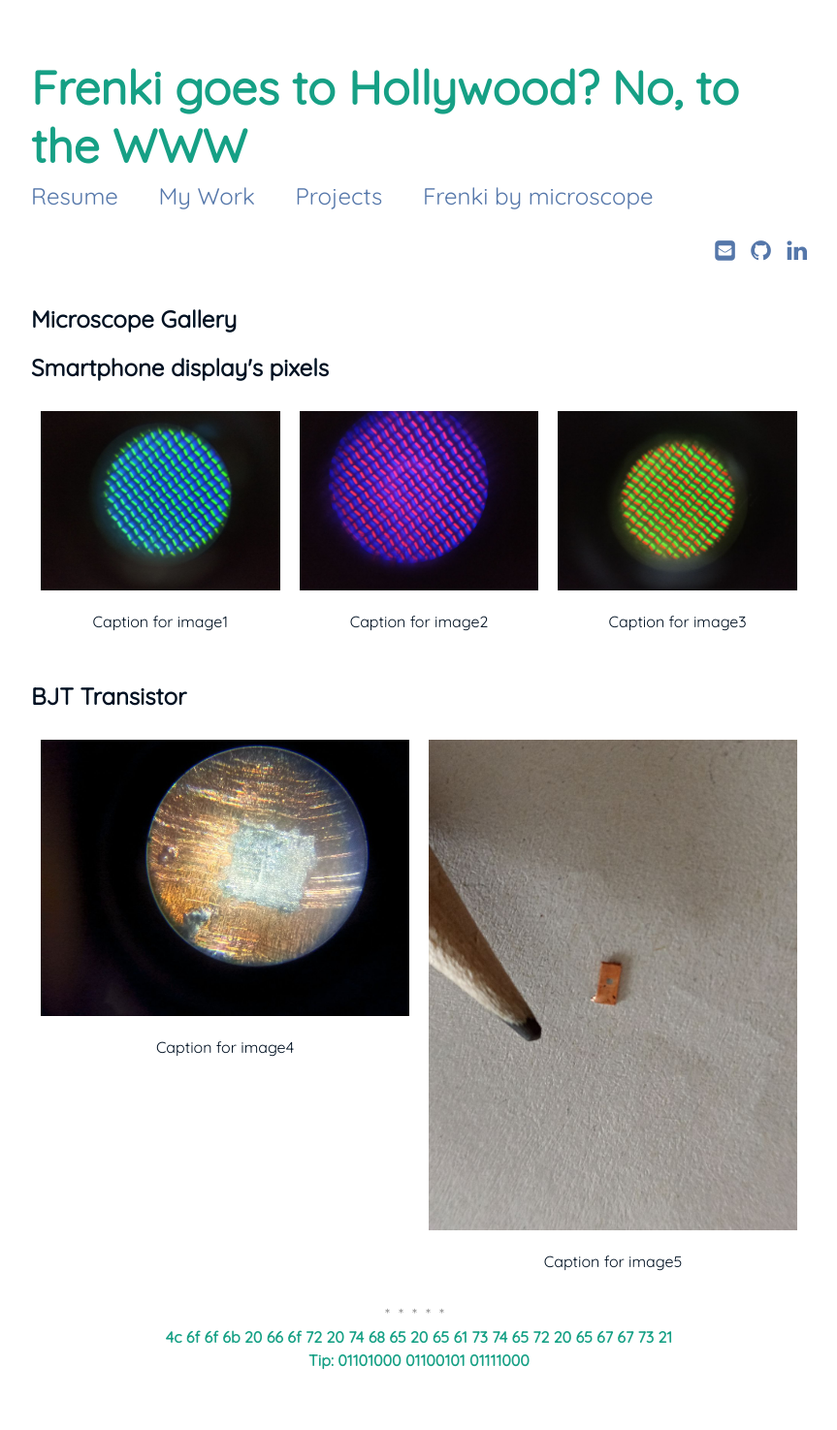
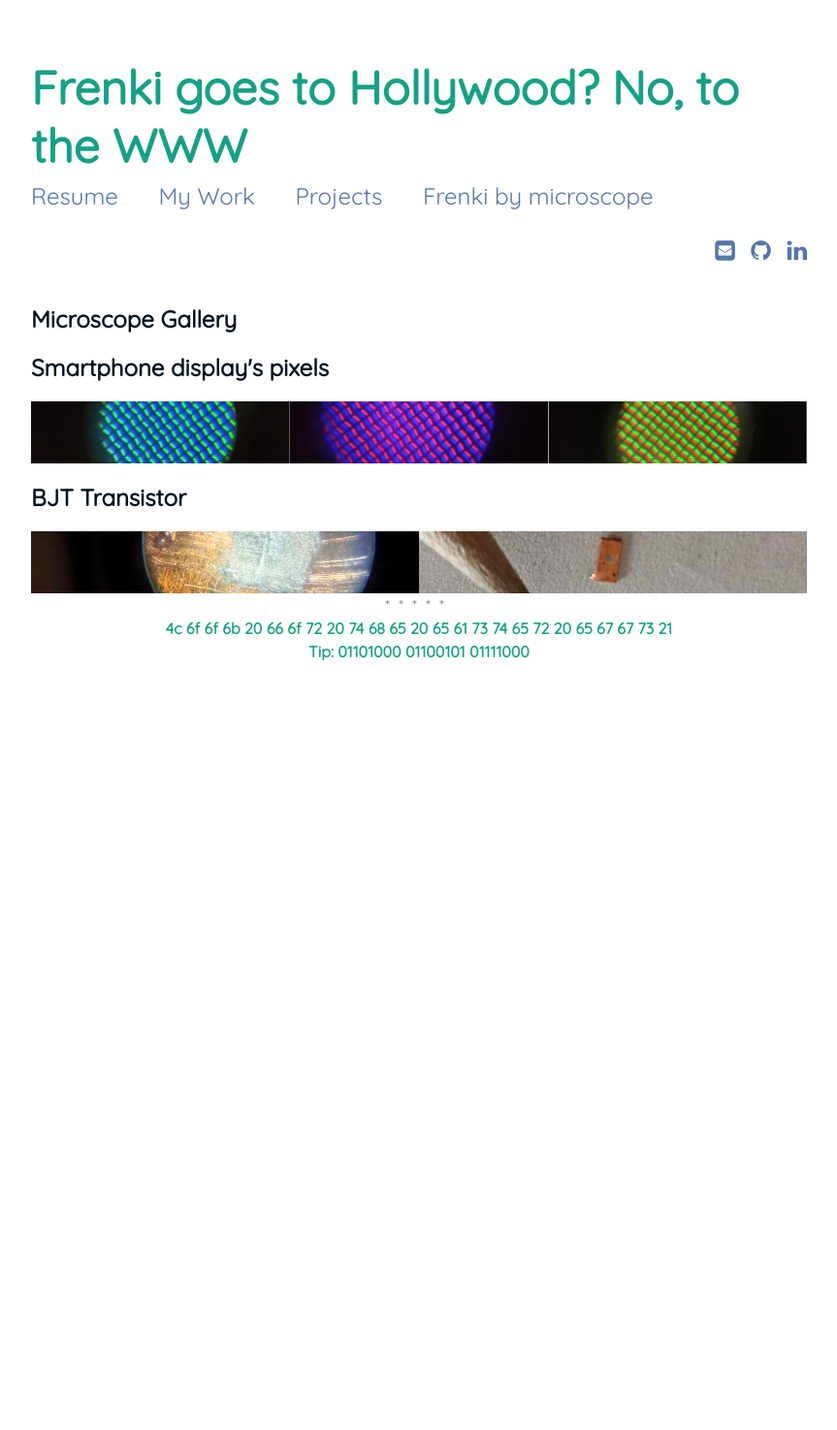
Before and after one commit to FreShq99/frenkishqepa.com, a Jekyll site: the page built from gallery.html, in a window 1280 px wide. Shown: the whole page at 97% size, without its empty margins (208-1071 px from the left). Built offline with Jekyll 4.4.1, drawn with Linux system fonts in a browser that asks for light colours; after the commit the page ends 900 px from its top, so only the background shows below that.

Commit message:
Update main.css

```diff
--- a/assets/css/main.css
+++ b/assets/css/main.css
@@ -228,15 +228,24 @@
 
   /* Grid layout */
   .row {
-     display: flex;
-     flex-wrap: wrap;
-   }
+  display: flex;
+}
 
-   .column {
-     flex: 1;
-     padding: 10px;
-     text-align: center;
-   }
+.column {
+    flex: 1;
+    overflow: hidden;
+    position: relative;
+}
+
+.column img {
+    position: absolute;
+    top: 50%;
+    left: 50%;
+    transform: translate(-50%, -50%);
+    width: 100%;
+    height: auto;
+}
+
 
   @media only screen and (max-width: 600px) {
     .column {
```
